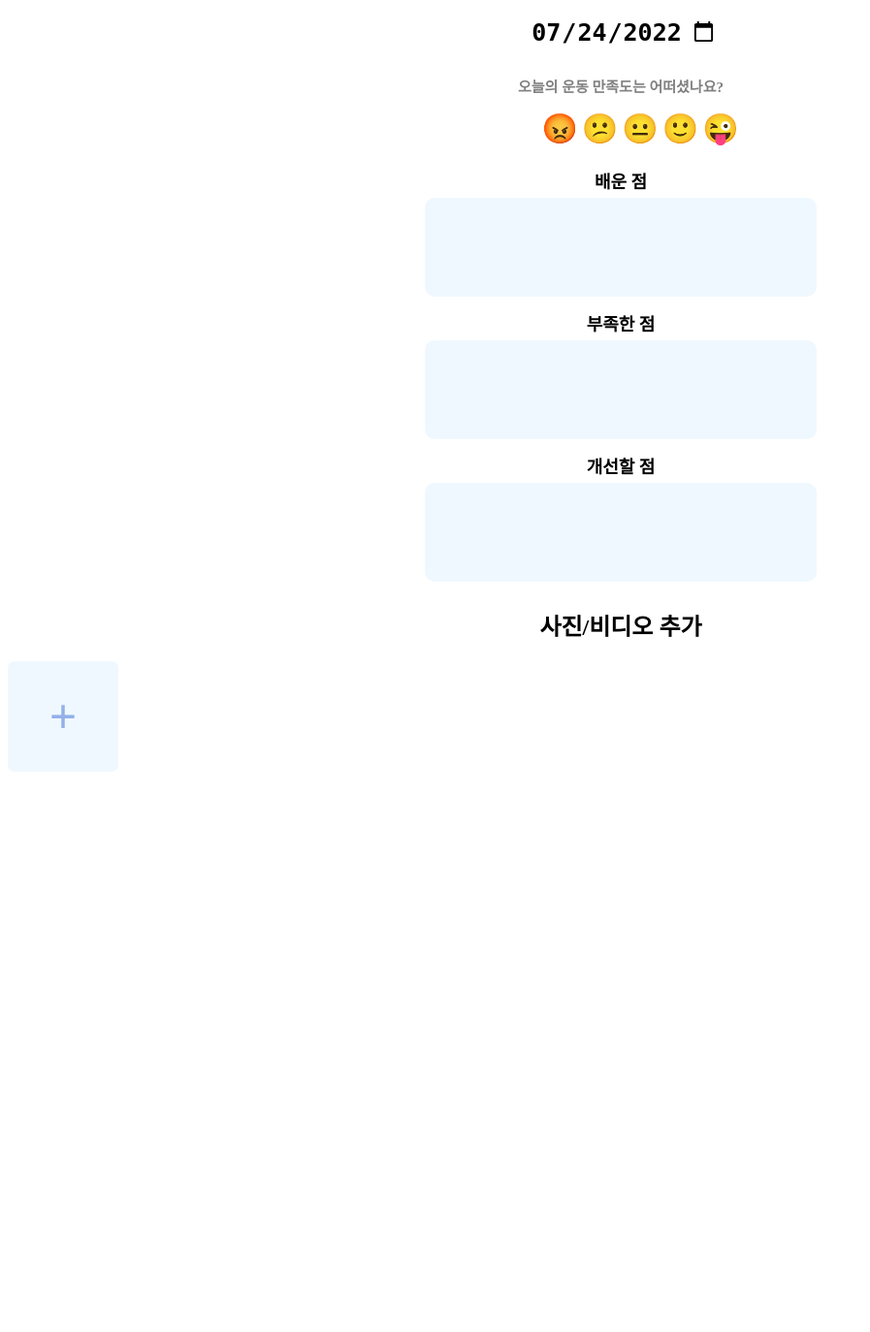
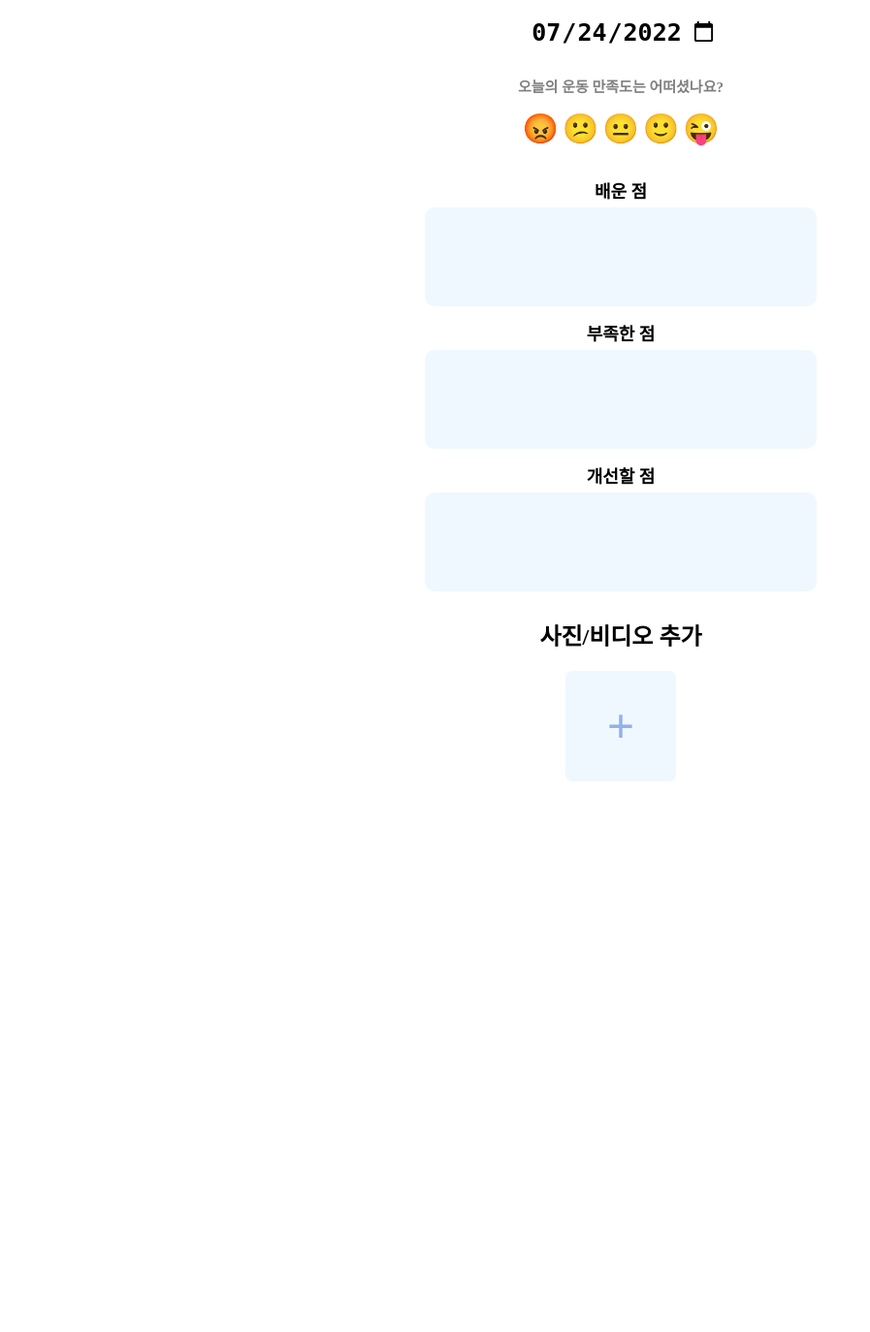
Before and after one commit to Delaywoo/Sportly, a Django app: page /mylog/create/ in a window 1280 px wide. Shown: the top 1374 px of the page at 97% size, without its empty margins (0-897 px from the left). Run offline with Django 4.2, Linux system fonts and the light colour scheme.

Commit message:
img/video 다시 수정

```diff
--- a/mylog/templates/css/mylog_create.css
+++ b/mylog/templates/css/mylog_create.css
@@ -8,6 +8,13 @@
 
 .emojifeeling {
     font-size: 30px;
+    display: inline-block;
+}
+
+.feeling-list {
+    text-align: center;
+    padding: 0px;
+    padding-bottom: 10px;
 }
 
 .mylogcreate-button{
@@ -63,10 +70,14 @@ h1 {
     display: flex;
     align-items: center;
     justify-content: center;
+    margin: auto;
 }
 
 #img-file {
     display: none;
+    text-align: center;
+    width: 100px;
+    height: 100px;
 }
 
 div {
--- a/mylog/templates/mylog_create.html
+++ b/mylog/templates/mylog_create.html
@@ -6,7 +6,6 @@
     <meta http-equiv="X-UA-Compatible" content="IE=edge">
     <meta name="viewport" content="width=device-width, initial-scale=1.0">
     <link rel="stylesheet" href="css/mylog_create.css">
-
     <title>로그 작성 일지</title>
 </head>
 <body>
@@ -17,11 +16,11 @@
 
     <h1>오늘의 운동 만족도는 어떠셨나요?</h1>
     <ul class="feeling-list">
-        <span class="emojifeeling">&#128545;</span>
-        <span class="emojifeeling">&#128533;</span>
-        <span class="emojifeeling">&#128528;</span>
-        <span class="emojifeeling">&#128578;</span>
-        <span class="emojifeeling">&#128540;</span>
+        <li class="emojifeeling">&#128545;</li>
+        <li class="emojifeeling">&#128533;</li>
+        <li class="emojifeeling">&#128528;</li>
+        <li class="emojifeeling">&#128578;</li>
+        <li class="emojifeeling">&#128540;</li>
     </ul>
     <script>
         var feelingnumber; //feelingnumber 라는 변수 = 0,1,2,3,4 순서대로 만족도 높아짐!!! -> mylog에서 기록 저장시 함께 저장
@@ -58,7 +57,7 @@
     <!--사진/동영상 업로드-->
     <h2>사진/비디오 추가</h2>
     <div class="img-upload">
-        <label for="img-file">+</label>
+        <label for="img-file"><div>+</div></label>
         <input type="file" id="img-file" accept="image/*,video/mp4, video/mkv, video/x-m4v,video/*" multiple>
         <!--업로드한 사진 미리보기 기능 추가해야함 !-->
     </div>
```
